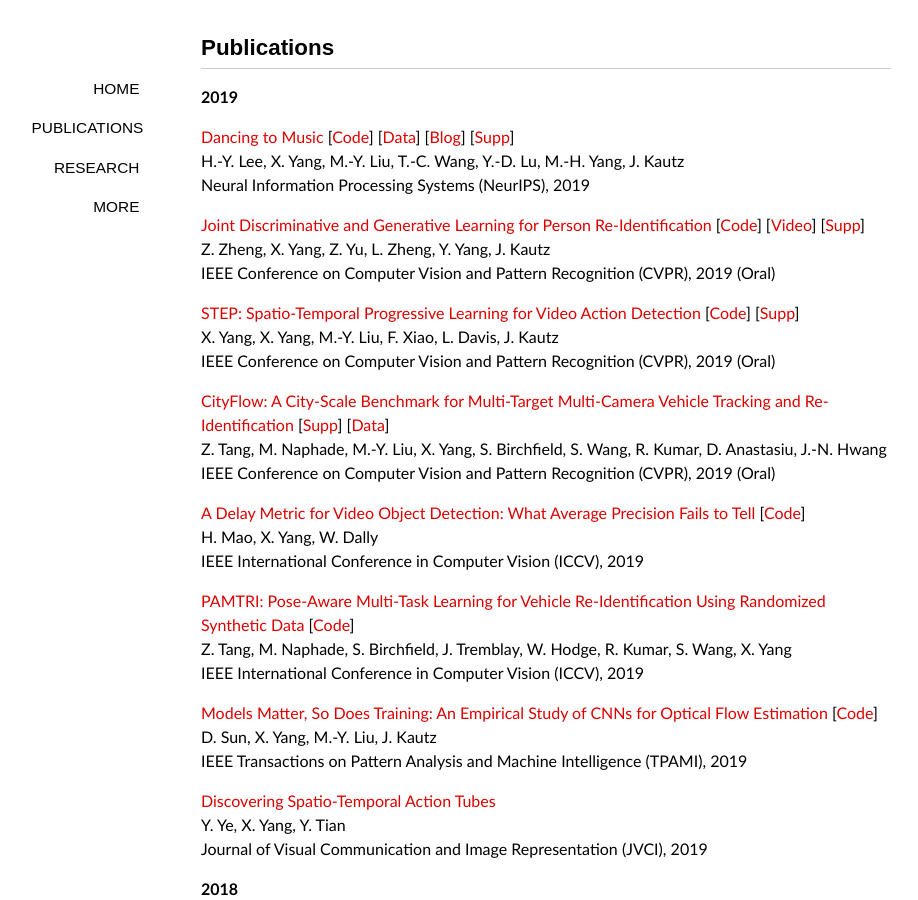
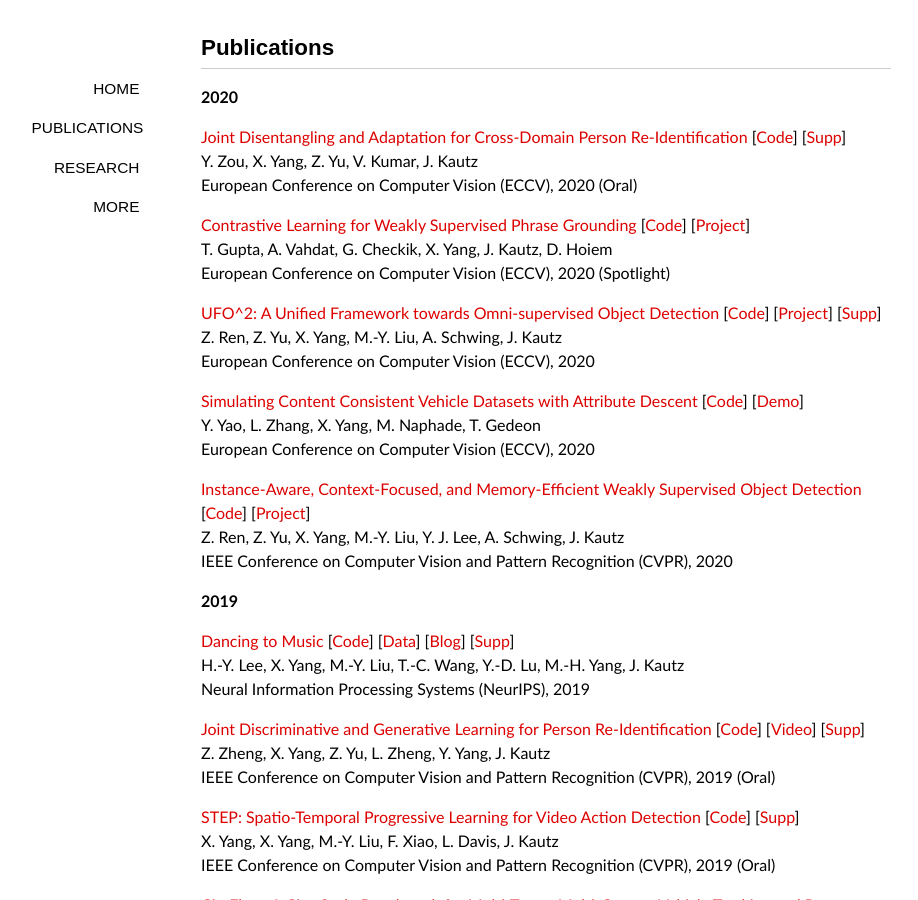
Before and after one commit to xiaodongyang/xiaodongyang.github.io, a Jekyll site: the page built from publications/index.md, in a window 1280 px wide and 900 px high. Shown: the whole window, without its empty margins (94-1012 px from the left). Built offline with Jekyll 4.4.1, drawn with Linux system fonts in a browser that asks for light colours; some web fonts are replaced.

Commit message:
Update index.md

```diff
--- a/publications/index.md
+++ b/publications/index.md
@@ -3,6 +3,28 @@
 title: Publications
 comments: no
 ---
+
+**2020**
+
+[Joint Disentangling and Adaptation for Cross-Domain Person Re-Identification](/publications/papers/dgnetpp-eccv20.pdf) [[Code](https://github.com/NVlabs/DG-Net-PP)] [[Supp](/publications/papers/dgnetpp-supp-eccv20.pdf)]
+Y. Zou, X. Yang, Z. Yu, V. Kumar, J. Kautz
+European Conference on Computer Vision (ECCV), 2020 (Oral)
+
+[Contrastive Learning for Weakly Supervised Phrase Grounding](/publications/papers/info-ground-eccv20.pdf) [[Code](https://github.com/BigRedT/info-ground)] [[Project](http://tanmaygupta.info/info-ground/#a-detailed-look-)]
+T. Gupta, A. Vahdat, G. Checkik, X. Yang, J. Kautz, D. Hoiem
+European Conference on Computer Vision (ECCV), 2020 (Spotlight)
+
+[UFO^2: A Unified Framework towards Omni-supervised Object Detection](/publications/papers/ufo2-eccv20.pdf) [[Code](https://github.com/NVlabs/wetectron)] [[Project](https://jason718.github.io/project/ufoo/main.html)] [[Supp](/publications/papers/ufo2-supp-eccv20.pdf)]
+Z. Ren, Z. Yu, X. Yang, M.-Y. Liu, A. Schwing, J. Kautz
+European Conference on Computer Vision (ECCV), 2020
+
+[Simulating Content Consistent Vehicle Datasets with Attribute Descent](/publications/papers/vehiclex-eccv20.pdf) [[Code](https://github.com/yorkeyao/VehicleX)] [[Demo](https://simmer.io/@yorkeyao/vehiclex-demo-s)]
+Y. Yao, L. Zhang, X. Yang, M. Naphade, T. Gedeon
+European Conference on Computer Vision (ECCV), 2020
+
+[Instance-Aware, Context-Focused, and Memory-Efficient Weakly Supervised Object Detection](/publications/papers/wsod-cvpr20.pdf) [[Code](https://github.com/NVlabs/wetectron)] [[Project](https://jason718.github.io/project/wsod/main.html)]
+Z. Ren, Z. Yu, X. Yang, M.-Y. Liu, Y. J. Lee, A. Schwing, J. Kautz
+IEEE Conference on Computer Vision and Pattern Recognition (CVPR), 2020
 
 **2019**
 
```
